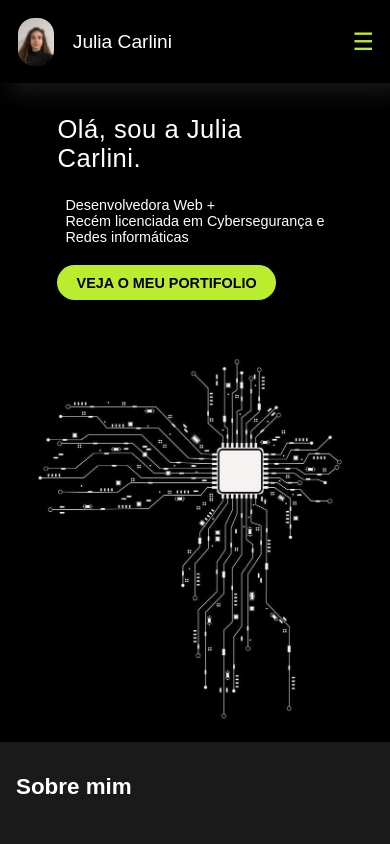
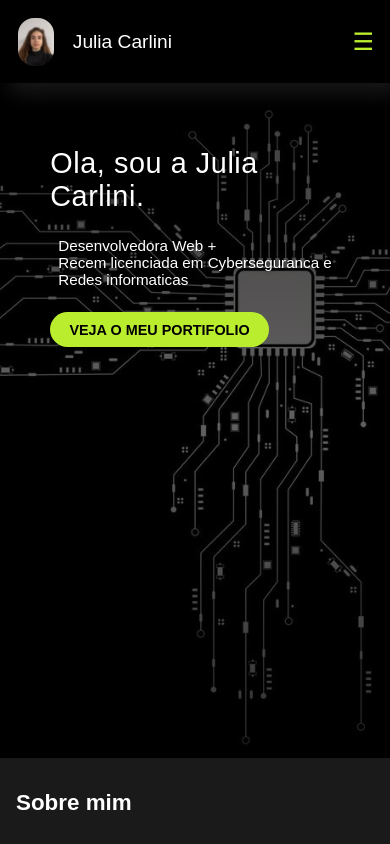
Before and after one commit to JuliaCarlini/portifolio-next, a Next.js app: page / in a window 390 px wide. Built offline with nearby package versions, Linux system fonts and the light colour scheme.

Commit message:
feat: use background image for mobile viewports
Implement media queries to hide img and use background image
with dark overlay for readability on smaller screens.

Co-authored-by: Julia Carlini <63020022+JuliaCarlini@users.noreply.github.com>

```diff
--- a/src/components/Homepag.jsx
+++ b/src/components/Homepag.jsx
@@ -12,14 +12,14 @@ const Homepag = () => {
 };
     return (
         <div>
-            <div className="pag-p">
+            <div className="pag-p" style={{ backgroundImage: "url('img/processador.jpg')" }}>
+                <div className="pag-p-overlay"></div>
                 <section className="text-p">
-                    <h1>Olá, sou a Julia <br />
+                    <h1>Ola, sou a Julia <br />
                     Carlini.</h1>
                     <p>Desenvolvedora Web + <br />
-                    Recém licenciada em Cybersegurança e <br /> Redes informáticas</p>
+                    Recem licenciada em Cyberseguranca e <br /> Redes informaticas</p>
                     <button className="button-green" onClick={() => scrollToSection("projects")}>Veja o Meu Portifolio</button>
-
                 </section>
 
                 <img className="pag-img" src="img/processador.jpg" alt="Processador" />
--- a/src/styles/globals.css
+++ b/src/styles/globals.css
@@ -145,6 +145,15 @@ header {
     min-height: 100vh;
     padding: 0 2rem;
     align-items: center;
+    position: relative;
+    background-size: cover;
+    background-position: center;
+    background-repeat: no-repeat;
+}
+
+/* Overlay escuro - visivel apenas no mobile */
+.pag-p-overlay {
+    display: none;
 }
 
 .text-p {
@@ -533,7 +542,6 @@ header {
 /* Responsividade Global */
 @media (max-width: 1024px) {
     .pag-p {
-        flex-direction: column;
         text-align: center;
         gap: 1rem;
         min-height: auto;
@@ -614,35 +622,56 @@ header {
         color: #fff;
     }
 
-    /* Homepage mobile */
+    /* Homepage mobile - imagem vira background */
     .pag-p {
         flex-direction: column;
+        justify-content: center;
         text-align: center;
-        padding: 1.5rem 1rem;
-        min-height: auto;
-        gap: 1rem;
+        padding: 4rem 1.5rem;
+        min-height: 85vh;
+        gap: 0;
+    }
+
+    .pag-p-overlay {
+        display: block;
+        position: absolute;
+        inset: 0;
+        background: linear-gradient(
+            to bottom,
+            rgba(0, 0, 0, 0.75) 0%,
+            rgba(0, 0, 0, 0.6) 50%,
+            rgba(0, 0, 0, 0.8) 100%
+        );
+        z-index: 0;
+    }
+
+    .text-p {
+        position: relative;
+        z-index: 1;
     }
 
     .pag-img {
-        width: 90%;
-        max-width: 350px;
-        margin: 1rem auto 0;
+        display: none;
     }
 
     .text-p h1 {
-        font-size: 2rem;
+        font-size: 2.2rem;
         padding: 1rem 0;
+        text-shadow: 0 2px 8px rgba(0, 0, 0, 0.5);
     }
 
     .text-p p {
-        font-size: 1rem;
+        font-size: 1.05rem;
         padding: 0.5rem;
+        text-shadow: 0 1px 4px rgba(0, 0, 0, 0.4);
     }
 
     .button-green {
         font-size: 1rem;
         padding: 0.65rem 1.5rem;
-        margin: 1rem auto;
+        margin: 1.5rem auto 0;
+        position: relative;
+        z-index: 1;
     }
 
     /* Icons section mobile */
@@ -730,22 +759,23 @@ header {
 
 @media (max-width: 480px) {
     .pag-p {
-        padding: 1rem 0.75rem;
+        padding: 3rem 1rem;
+        min-height: 80vh;
     }
 
     .text-p h1 {
-        font-size: 1.6rem;
+        font-size: 1.8rem;
         padding: 0.5rem 0;
     }
 
     .text-p p {
-        font-size: 0.9rem;
+        font-size: 0.95rem;
     }
 
     .button-green {
         font-size: 0.9rem;
         padding: 0.6rem 1.2rem;
-        margin: 0.75rem auto;
+        margin: 1rem auto 0;
     }
 
     .section-icons {
```
